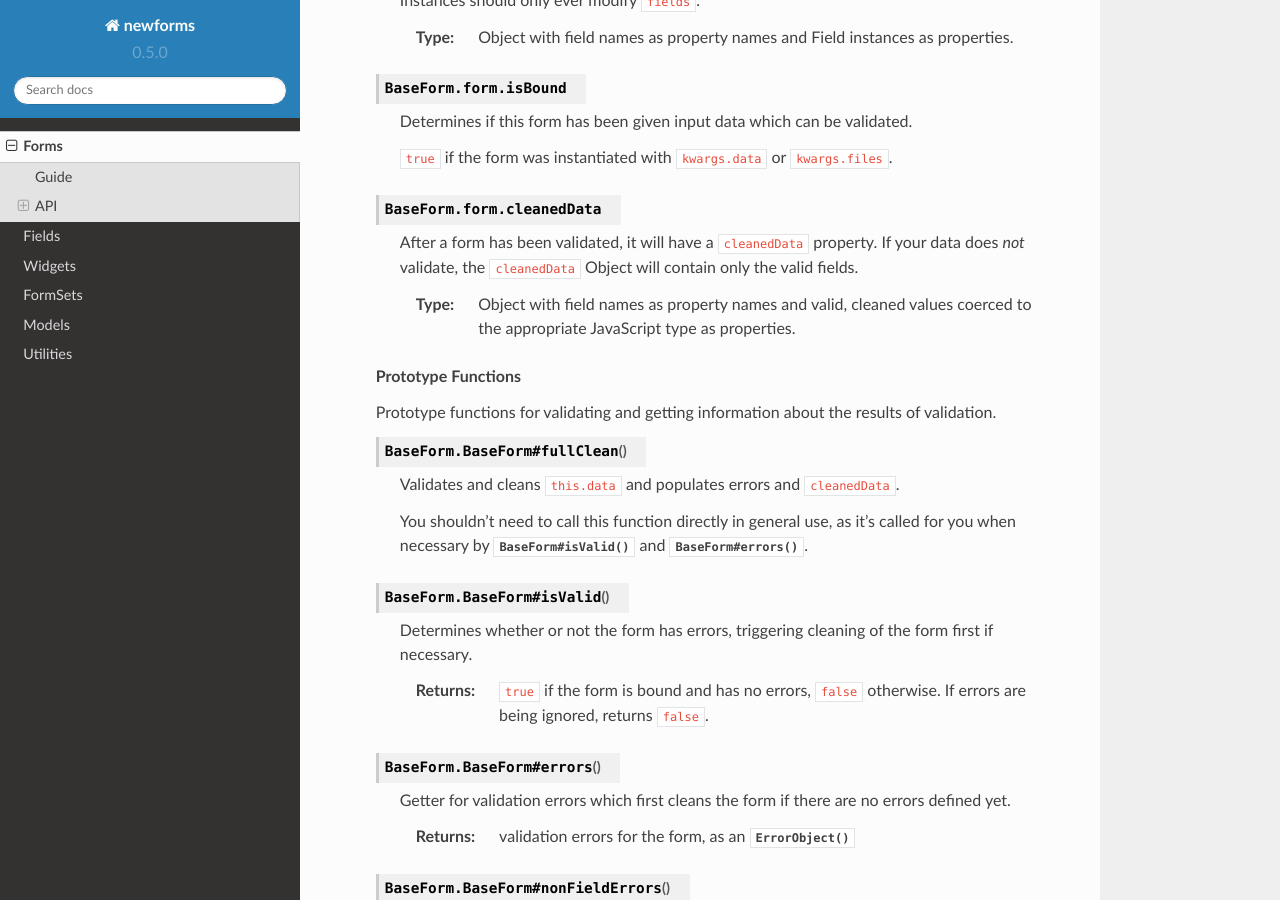
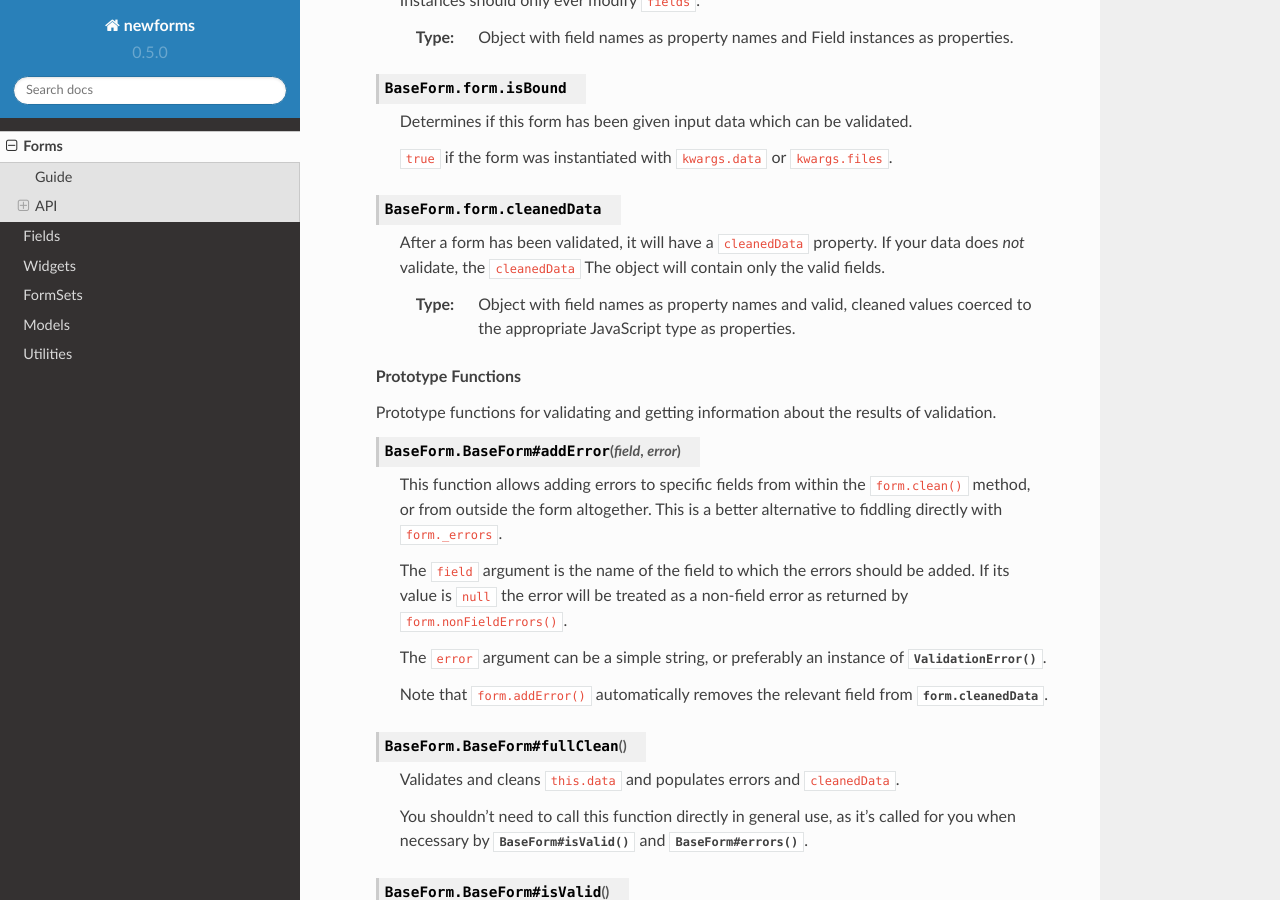
Before and after one commit to insin/newforms, a Sphinx documentation site: the page built from docs/forms.rst, in a window 1280 px wide and 900 px high, scrolled down 2479 px. Built offline with Sphinx 7.4.7 and the Read the Docs theme 2.0.0, drawn with Linux system fonts in a browser that asks for light colours.

Commit message:
Documented BaseForm#addError

```diff
--- a/docs/forms.rst
+++ b/docs/forms.rst
@@ -138,8 +138,8 @@ API
    .. js:attribute:: form.cleanedData
 
       After a form has been validated, it will have a ``cleanedData`` property.
-      If your data does *not* validate, the ``cleanedData`` Object will contain
-      only the valid fields.
+      If your data does *not* validate, the ``cleanedData`` The object will
+      contain only the valid fields.
 
       :type:
          Object with field names as property names and valid, cleaned values
@@ -149,6 +149,22 @@ API
 
    Prototype functions for validating and getting information about the results
    of validation.
+
+   .. js:function:: BaseForm#addError(field, error)
+
+      This function allows adding errors to specific fields from within the
+      ``form.clean()`` method, or from outside the form altogether. This is a
+      better alternative to fiddling directly with ``form._errors``.
+
+      The ``field`` argument is the name of the field to which the errors should
+      be added. If its value is ``null`` the error will be treated as a
+      non-field error as returned by ``form.nonFieldErrors()``.
+
+      The ``error`` argument can be a simple string, or preferably an instance
+      of :js:class:`ValidationError`.
+
+      Note that ``form.addError()`` automatically removes the relevant field
+      from :js:attr:`form.cleanedData`.
 
    .. js:function:: BaseForm#fullClean()
 
```
